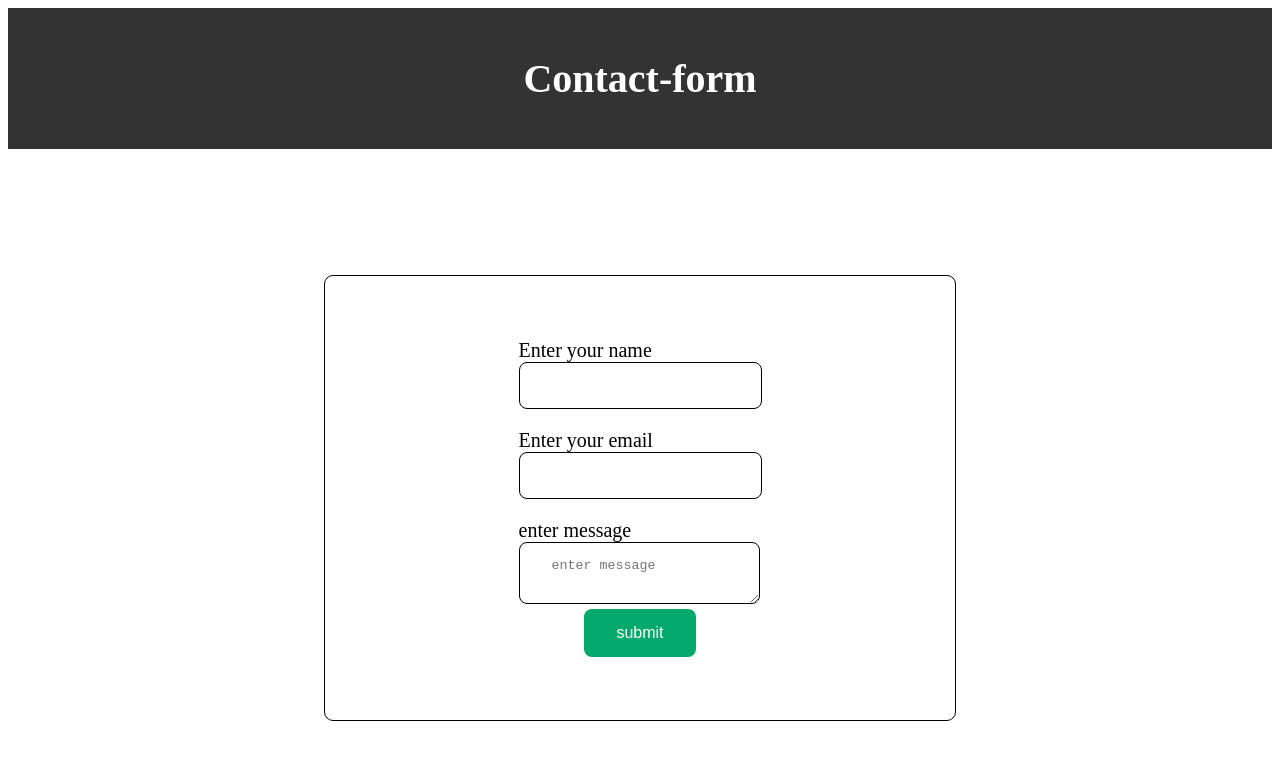
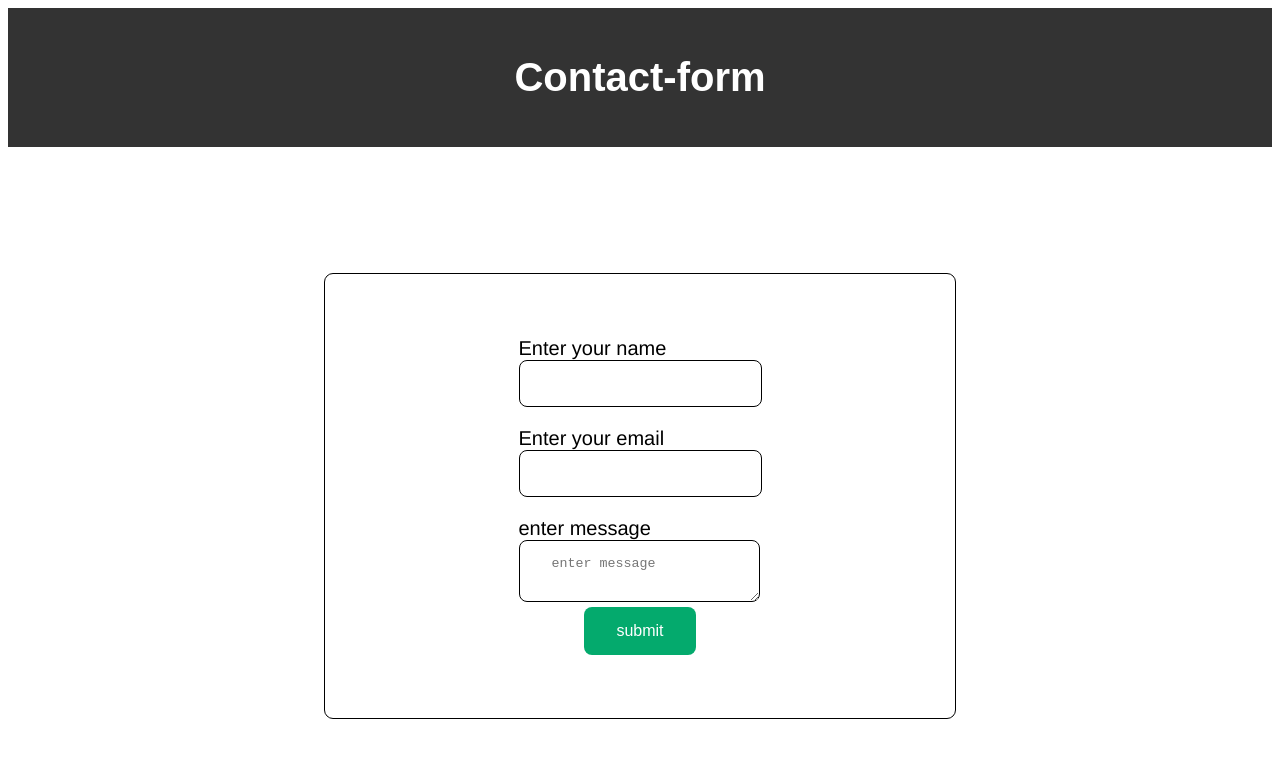
Before and after one commit to VUPPUKULADEEP/contact-form, a plain HTML site: page index.html in a window 1280 px wide. Drawn offline with Linux system fonts and the light colour scheme.

Commit message:
changed css

```diff
--- a/styles.css
+++ b/styles.css
@@ -3,6 +3,7 @@ header{
     color: white;
     padding: 20px;
     text-align: center;
+    font-family: Haettenschweiler, 'Arial Narrow Bold', sans-serif;
 }
 
 body{
@@ -10,6 +11,7 @@ body{
 }
 
 form{
+    font-family: 'Franklin Gothic Medium', 'Arial Narrow', Arial, sans-serif;
     border: 0.5px solid black;
     margin: 10% 25%;
     padding-top:5%;
@@ -42,7 +44,7 @@ input,textarea{
     padding: 15px 32px;
     border-radius: 8px;
     border: 1px solid black;
-    outline:none
+
 }
 
 label{
```
